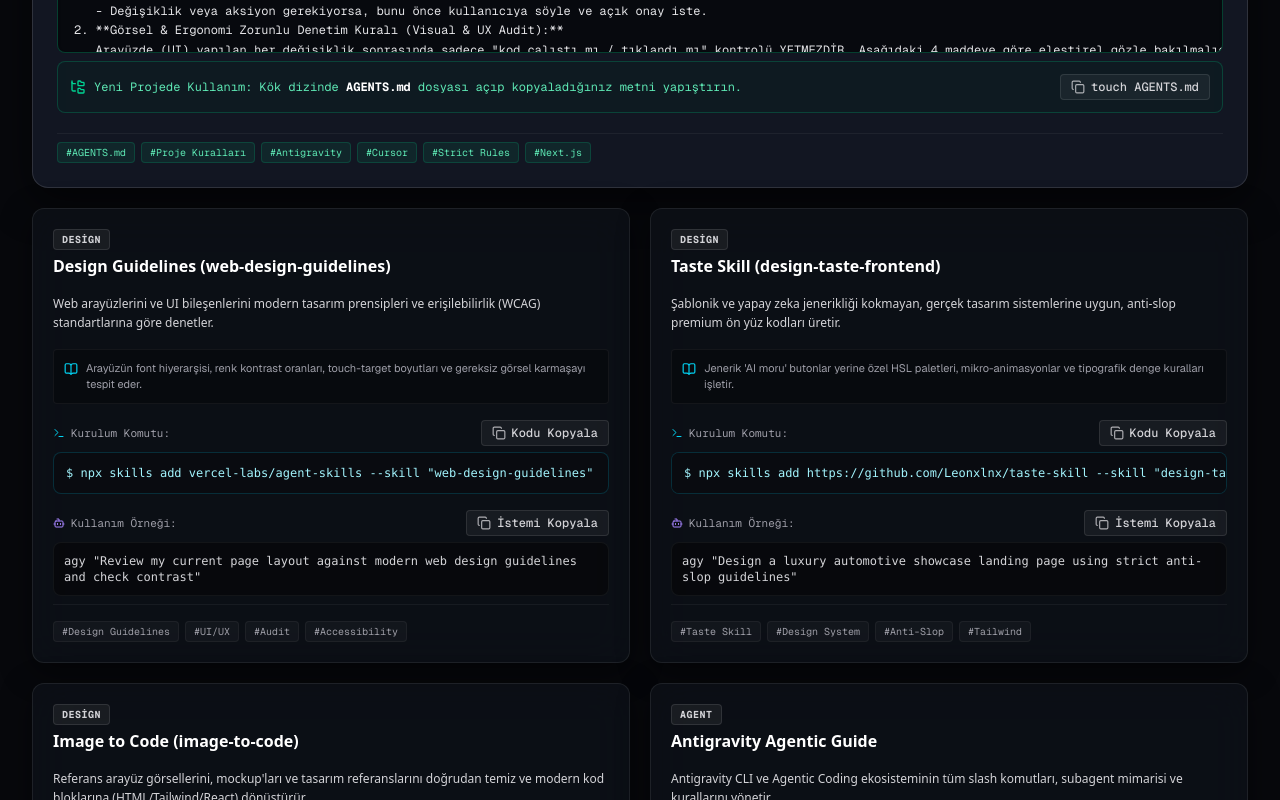
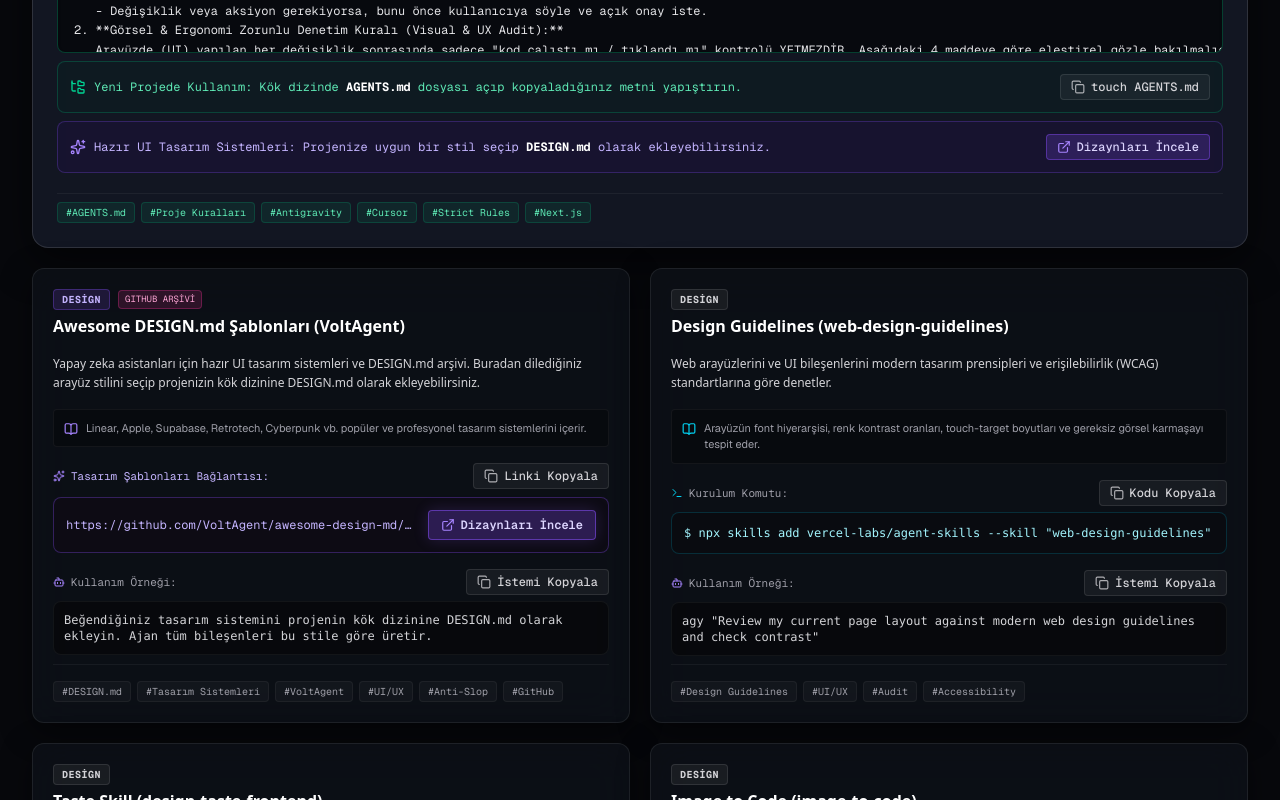
Before and after one commit to bekirbali/AiUseTools, a Next.js app: page / in a window 1280 px wide. Shown: the part 1480-2280 px from the top of the page. Built offline with nearby package versions, Linux system fonts and the light colour scheme; no server answers; the database is empty.

Commit message:
feat: add initial skills data, Supabase service, types, and SkillsTab component

```diff
--- a/src/components/SkillsTab.tsx
+++ b/src/components/SkillsTab.tsx
@@ -18,6 +18,7 @@
   ShieldCheck,
   FolderTree,
   CheckCircle2,
+  ExternalLink,
 } from "lucide-react";
 
 interface SkillsTabProps {
@@ -348,7 +349,7 @@
                       </pre>
                     </div>
 
-                    <div className="p-3 rounded-lg bg-emerald-950/20 border border-emerald-500/25 flex items-center justify-between text-xs font-mono text-emerald-300">
+                    <div className="p-3 rounded-lg bg-emerald-950/20 border border-emerald-500/25 flex flex-col sm:flex-row sm:items-center justify-between gap-2 text-xs font-mono text-emerald-300">
                       <span className="flex items-center gap-2">
                         <FolderTree className="w-4 h-4 text-emerald-400 shrink-0" />
                         <span>Yeni Projede Kullanım: Kök dizinde <strong className="text-white">AGENTS.md</strong> dosyası açıp kopyaladığınız metni yapıştırın.</span>
@@ -357,9 +358,27 @@
                         textToCopy="touch AGENTS.md"
                         label="touch AGENTS.md"
                         size="sm"
-                        className="bg-emerald-500/20 hover:bg-emerald-500/30 text-emerald-200 border-emerald-500/40"
+                        className="bg-emerald-500/20 hover:bg-emerald-500/30 text-emerald-200 border-emerald-500/40 shrink-0"
                         onCopied={() => onTriggerToast("'touch AGENTS.md' komutu kopyalandı!")}
                       />
+                    </div>
+
+                    <div className="p-3 rounded-lg bg-violet-950/20 border border-violet-500/25 flex flex-col sm:flex-row sm:items-center justify-between gap-2 text-xs font-mono text-violet-300">
+                      <span className="flex items-center gap-2">
+                        <Sparkles className="w-4 h-4 text-violet-400 shrink-0" />
+                        <span>Hazır UI Tasarım Sistemleri: Projenize uygun bir stil seçip <strong className="text-white">DESIGN.md</strong> olarak ekleyebilirsiniz.</span>
+                      </span>
+                      <div className="flex items-center gap-2 shrink-0">
+                        <a
+                          href="https://github.com/VoltAgent/awesome-design-md/tree/main/design-md"
+                          target="_blank"
+                          rel="noopener noreferrer"
+                          className="inline-flex items-center gap-1.5 px-2.5 py-1 text-xs font-mono font-medium rounded bg-violet-500/20 hover:bg-violet-500/30 text-violet-200 border border-violet-500/40 transition-colors"
+                        >
+                          <ExternalLink className="w-3.5 h-3.5 text-violet-400" />
+                          <span>Dizaynları İncele</span>
+                        </a>
+                      </div>
                     </div>
                   </div>
                 )}
@@ -380,17 +399,27 @@
           }
 
           // Regular Skill Card
+          const isDesignCard = !!skill.externalUrl;
+
           return (
             <div
               key={skill.id}
-              className="group relative rounded-xl glass-panel p-5 border border-white/[0.08] hover:border-cyan-500/40 transition-all duration-200 hover:shadow-[0_8px_30px_rgba(6,182,212,0.12)] flex flex-col justify-between"
+              className={`group relative rounded-xl glass-panel p-5 border transition-all duration-200 flex flex-col justify-between ${
+                isDesignCard
+                  ? "border-violet-500/30 hover:border-violet-500/60 hover:shadow-[0_8px_30px_rgba(139,92,246,0.15)] bg-gradient-to-br from-violet-950/10 to-transparent"
+                  : "border-white/[0.08] hover:border-cyan-500/40 hover:shadow-[0_8px_30px_rgba(6,182,212,0.12)]"
+              }`}
             >
               <div className="space-y-4">
                 {/* Header */}
                 <div className="flex items-start justify-between gap-3">
                   <div className="space-y-1">
                     <div className="flex items-center gap-2">
-                      <span className="px-2 py-0.5 rounded text-[10px] font-mono font-bold uppercase tracking-wider bg-white/[0.06] text-zinc-300 border border-white/10">
+                      <span className={`px-2 py-0.5 rounded text-[10px] font-mono font-bold uppercase tracking-wider border ${
+                        isDesignCard
+                          ? "bg-violet-500/15 text-violet-300 border-violet-500/30"
+                          : "bg-white/[0.06] text-zinc-300 border-white/10"
+                      }`}>
                         {skill.category}
                       </span>
                       {skill.isCustom && (
@@ -398,8 +427,15 @@
                           ÖZEL
                         </span>
                       )}
+                      {skill.externalUrl && (
+                        <span className="px-1.5 py-0.5 rounded text-[9px] font-mono bg-pink-500/15 text-pink-300 border border-pink-500/30">
+                          GITHUB ARŞİVİ
+                        </span>
+                      )}
                     </div>
-                    <h3 className="text-base font-bold text-white group-hover:text-cyan-300 transition-colors">
+                    <h3 className={`text-base font-bold transition-colors ${
+                      isDesignCard ? "text-white group-hover:text-violet-300" : "text-white group-hover:text-cyan-300"
+                    }`}>
                       {skill.name}
                     </h3>
                   </div>
@@ -412,12 +448,46 @@
 
                 {skill.docs && (
                   <div className="p-2.5 rounded bg-black/30 border border-white/5 text-[11px] text-zinc-400 font-sans flex items-start gap-2">
-                    <BookOpen className="w-3.5 h-3.5 text-cyan-400 shrink-0 mt-0.5" />
+                    <BookOpen className={`w-3.5 h-3.5 shrink-0 mt-0.5 ${
+                      isDesignCard ? "text-violet-400" : "text-cyan-400"
+                    }`} />
                     <span>{skill.docs}</span>
                   </div>
                 )}
 
-                {/* Install Command Snippet */}
+                {/* Install Command Snippet / External Link */}
+                {skill.externalUrl ? (
+                  <div className="space-y-2">
+                    <div className="flex items-center justify-between text-[11px] font-mono text-zinc-400">
+                      <span className="flex items-center gap-1.5 text-violet-300">
+                        <Sparkles className="w-3 h-3 text-violet-400" />
+                        Tasarım Şablonları Bağlantısı:
+                      </span>
+                      <CopyButton
+                        textToCopy={skill.externalUrl}
+                        label="Linki Kopyala"
+                        size="sm"
+                        onCopied={() =>
+                          onTriggerToast("Awesome DESIGN.md linki panoya kopyalandı!")
+                        }
+                      />
+                    </div>
+                    <div className="p-3 rounded-lg bg-[#0d0b14] border border-violet-500/30 flex items-center justify-between gap-3">
+                      <code suppressHydrationWarning className="font-mono text-xs text-violet-300 truncate select-all">
+                        {skill.externalUrl}
+                      </code>
+                      <a
+                        href={skill.externalUrl}
+                        target="_blank"
+                        rel="noopener noreferrer"
+                        className="inline-flex items-center gap-1.5 px-3 py-1.5 text-xs font-mono font-semibold rounded bg-violet-500/25 hover:bg-violet-500/35 text-violet-200 border border-violet-500/50 transition-colors shrink-0 shadow-[0_0_15px_rgba(139,92,246,0.2)]"
+                      >
+                        <ExternalLink className="w-3.5 h-3.5 text-violet-400" />
+                        <span>Dizaynları İncele</span>
+                      </a>
+                    </div>
+                  </div>
+                ) : (
                   <div className="space-y-1.5">
                     <div className="flex items-center justify-between text-[11px] font-mono text-zinc-400">
                       <span className="flex items-center gap-1.5 text-zinc-400">
@@ -439,6 +509,7 @@
                       </code>
                     </div>
                   </div>
+                )}
 
                 {/* Usage Example */}
                 <div className="space-y-1.5">
--- a/src/data/initialSkills.ts
+++ b/src/data/initialSkills.ts
@@ -52,6 +52,17 @@
     docs: "Net soru kuralı, görsel ve ergonomi UI denetimi, buton kompaktlığı ve gereksiz inisiyatif yasağını içerir.",
     fullContent: AGENTS_MD_RAW,
     rulesOnly: AGENTS_RULES_ONLY,
+  },
+  {
+    id: "skill-awesome-design-md",
+    name: "Awesome DESIGN.md Şablonları (VoltAgent)",
+    category: "design",
+    description: "Yapay zeka asistanları için hazır UI tasarım sistemleri ve DESIGN.md arşivi. Buradan dilediğiniz arayüz stilini seçip projenizin kök dizinine DESIGN.md olarak ekleyebilirsiniz.",
+    installCommand: "https://github.com/VoltAgent/awesome-design-md/tree/main/design-md",
+    usageExample: "Beğendiğiniz tasarım sistemini projenin kök dizinine DESIGN.md olarak ekleyin. Ajan tüm bileşenleri bu stile göre üretir.",
+    tags: ["DESIGN.md", "Tasarım Sistemleri", "VoltAgent", "UI/UX", "Anti-Slop", "GitHub"],
+    docs: "Linear, Apple, Supabase, Retrotech, Cyberpunk vb. popüler ve profesyonel tasarım sistemlerini içerir.",
+    externalUrl: "https://github.com/VoltAgent/awesome-design-md/tree/main/design-md",
   },
   {
     id: "skill-1",
--- a/src/lib/supabaseService.ts
+++ b/src/lib/supabaseService.ts
@@ -30,6 +30,7 @@
         docs: d.docs || matchInit?.docs,
         fullContent: matchInit?.fullContent,
         rulesOnly: matchInit?.rulesOnly,
+        externalUrl: matchInit?.externalUrl,
         isCustom: d.is_custom ?? false,
       };
     });
--- a/src/types/index.ts
+++ b/src/types/index.ts
@@ -18,6 +18,7 @@
   docs?: string;
   fullContent?: string;
   rulesOnly?: string;
+  externalUrl?: string;
   isCustom?: boolean;
 }
 
```
Lines whose indentation alone changed are shown as unchanged.
